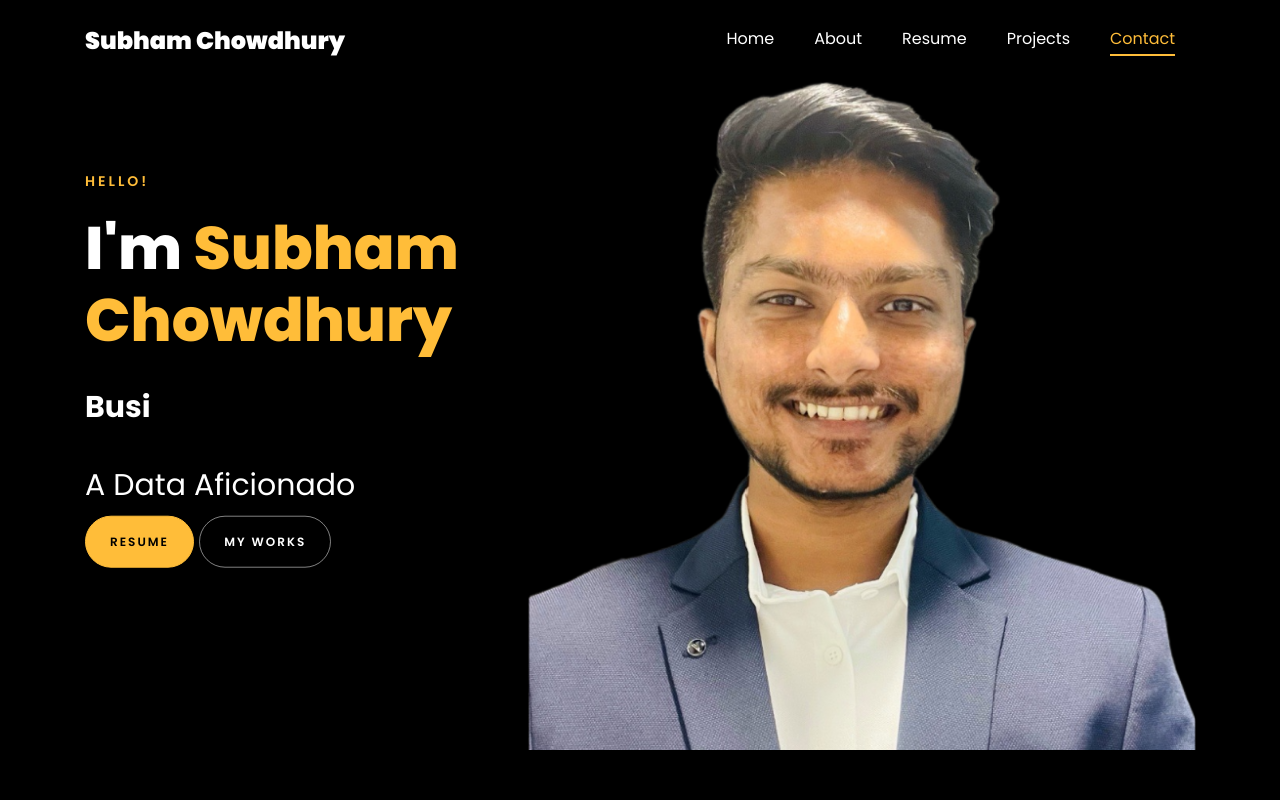
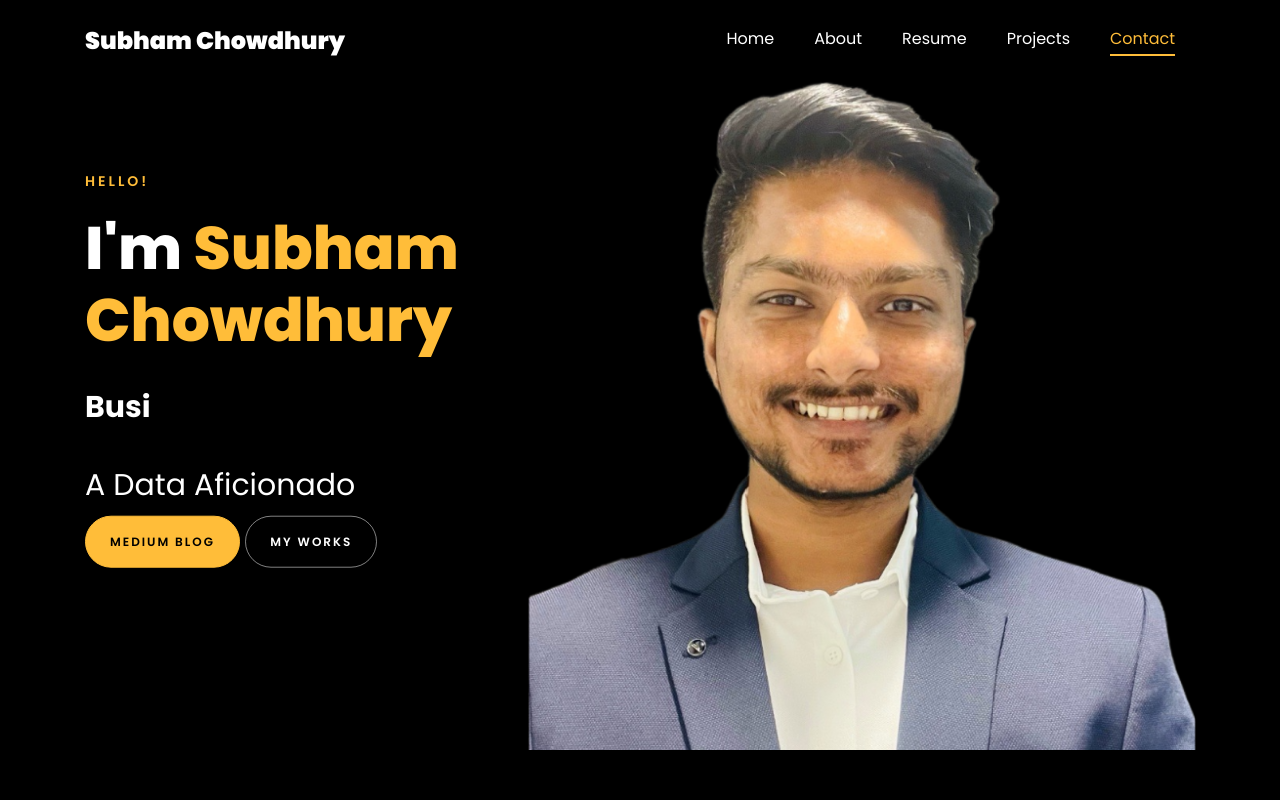
Before and after one commit to subhron/subham.github.io, a plain HTML site: page index.html in a window 1280 px wide. Shown: the top 800 px of the page. Drawn offline with Linux system fonts and the light colour scheme; animation ran at ten frames a second; files whose address does not match are found by name.

Commit message:
Add files via upload

```diff
--- a/index.html
+++ b/index.html
@@ -201,7 +201,8 @@
 			            <h2>A Data Aficionado</h2>
 						<!-- <h2 class="d-flex" style="margin-bottom: 0">With over 5 years of experience</h2> -->
 						<!-- <br> -->
-			            <p><a href="images/Subham_Chowdhury.pdf" download class="btn btn-primary py-3 px-4">Resume</a>
+			            <p><a href="https://medium.com/@subhamchowdhury17" class="btn btn-primary py-3 px-4">Medium Blog</a>
+							<!-- <a href="images/Subham_Chowdhury.pdf" download class="btn btn-primary py-3 px-4">Resume</a> -->
 							<a href="https://github.com/subhron" class="btn btn-white btn-outline-white py-3 px-4">My works</a></p>
 		            </div>
 		          </div>
```
